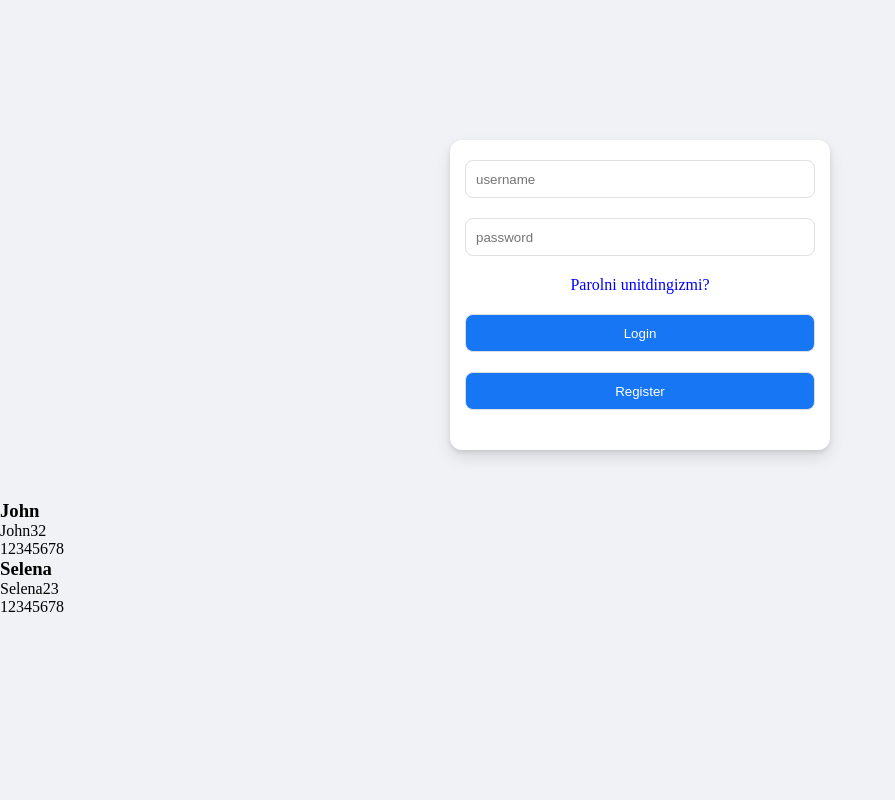
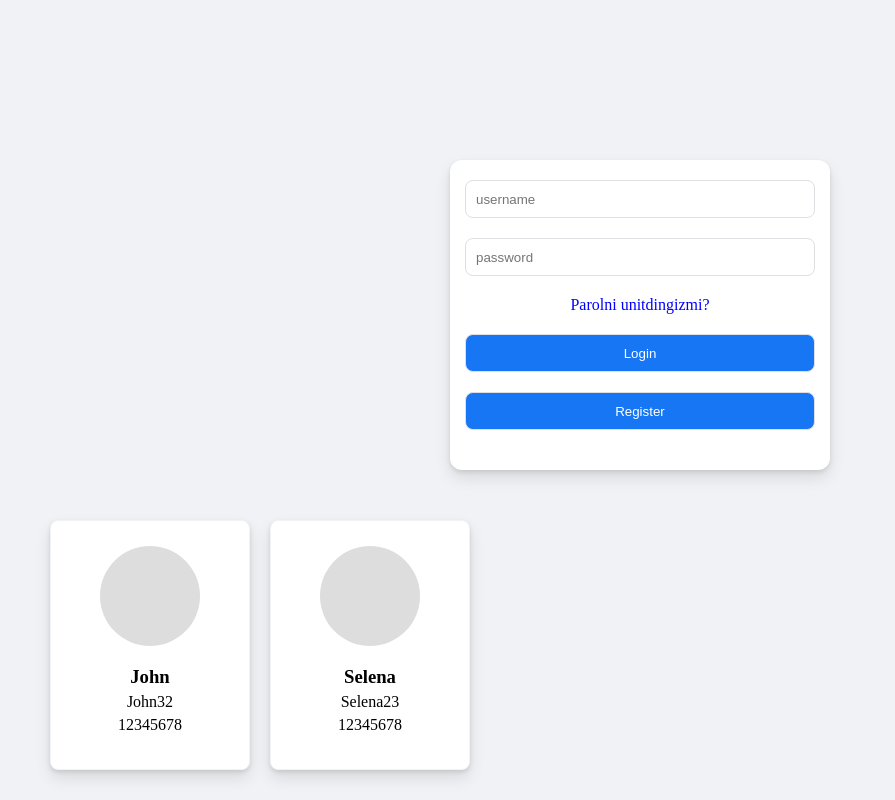
Before and after one commit to SharifjonovAkbarjon/register, a plain HTML site: page index.html in a window 1280 px wide. Shown: the whole page, without its empty margins (0-895 px from the left). Drawn offline with Linux system fonts and the light colour scheme.

Commit message:
register

```diff
--- a/index.html
+++ b/index.html
@@ -19,6 +19,7 @@
 
     <div class="wrapper">
         <div class="card">
+            <div class="card__circle"></div>
         </div>
     </div>
 
--- a/style.css
+++ b/style.css
@@ -6,6 +6,7 @@
 
 body{
     background: rgb(240,242,245);
+    padding: 20px 50px;
 }
 
 .login{
@@ -45,6 +46,33 @@ body{
     cursor: pointer;
 }
 
+
+.wrapper{
+    display: flex;
+    gap: 20px;
+}
+
+.card{
+    display: flex;
+    flex-direction: column;
+    min-height: 250px;
+    min-width: 200px;
+    padding: 10px;
+    align-items: center;
+    border: 1px solid rgb(240,242,245);
+    border-radius: 8px;
+    gap: 5px;
+    background: rgb(255,255,255,1);
+    box-shadow: 0 2px 4px rgba(0, 0, 0, .1), 0 8px 16px rgba(0, 0, 0, .1);
+}
+
+.card__circle{
+    width: 100px;
+    height: 100px;
+    background: #ddd;
+    border-radius: 50%;
+    margin: 15px;
+}
 
 
 
```
